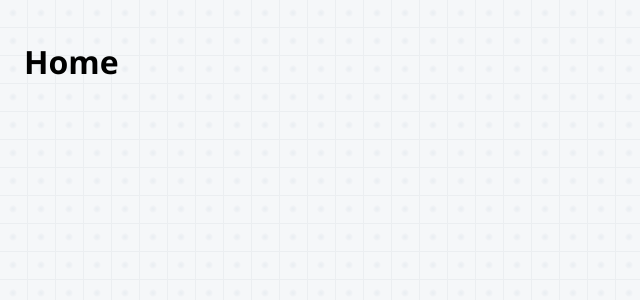
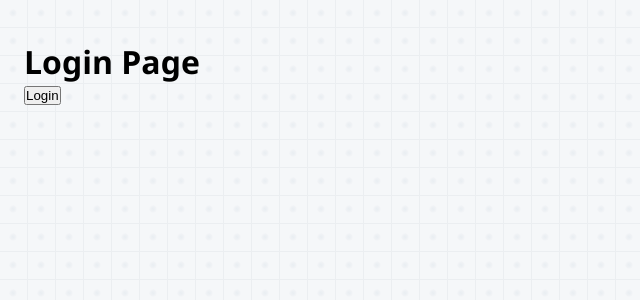
Before and after one commit to kedarisettisatwik/planora, a React (Create React App) app: page / in a window 1280 px wide. Shown: the top 300 px of the page, without its empty margins (0-640 px from the left). Built offline with nearby package versions, Linux system fonts and the light colour scheme.

Commit message:
navigate

```diff
--- a/src/App.js
+++ b/src/App.js
@@ -6,9 +6,9 @@ import Log from './pages/Log';
 function App() {
   return (
     <Routes>
-      <Route path="/" element={<Home />} />
+      <Route path="/" element={<Log />} />
+      <Route path="/log" element={<Log />} />
       <Route path="/home" element={<Home />} />
-      <Route path="/login" element={<Log />} />
     </Routes>
   );
 }
--- a/src/pages/Home.js
+++ b/src/pages/Home.js
@@ -1,8 +1,16 @@
-
+import { useNavigate } from "react-router-dom";
 
 function Home() {
+  const navigate = useNavigate();
+  const goToLogin = () => {
+    navigate('/log');  // use the correct route
+  };
+
   return (
-    <h1>Home</h1>
+    <div>
+      <h1>Home</h1>
+      <button onClick={goToLogin}>Login</button>
+    </div>
   );
 }
 
--- a/src/pages/Log.js
+++ b/src/pages/Log.js
@@ -1,8 +1,26 @@
 
+import { useNavigate } from 'react-router-dom';
 
 function Log() {
+  const navigate = useNavigate();
+
+  const handleLogin = () => {
+    // Example validation logic
+    const isValid = true; // Replace with your actual validation
+
+    if (isValid) {
+      // Redirect to Home
+      navigate('/home');
+    } else {
+      alert('Invalid login');
+    }
+  };
+
   return (
-    <h1>Log</h1>
+    <div>
+      <h1>Login Page</h1>
+      <button onClick={handleLogin}>Login</button>
+    </div>
   );
 }
 
```
